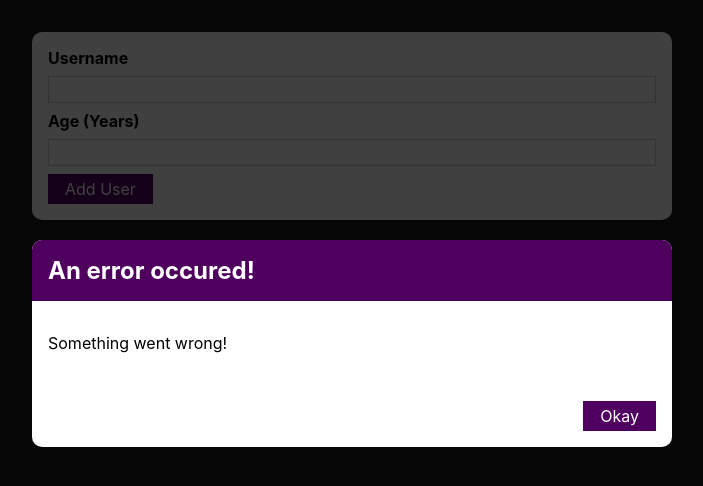
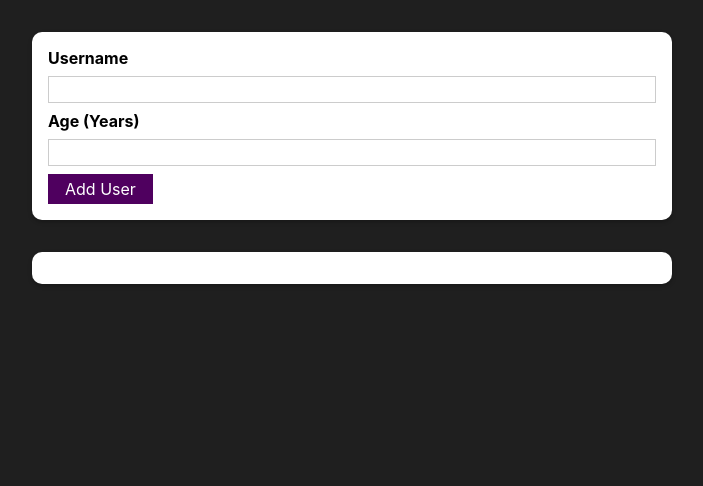
Before and after one commit to rbcuellar98/ReactJS, a React (Create React App) app in the folder usercreation-app/: page / in a window 1280 px wide. Shown: the top 486 px of the page, without its empty margins (288-991 px from the left). Built offline with nearby package versions, Linux system fonts and the light colour scheme.

Commit message:
fixed modal error for prompt staying on screen

```diff
--- a/usercreation-app/src/components/UI/ErrorModal.js
+++ b/usercreation-app/src/components/UI/ErrorModal.js
@@ -6,7 +6,7 @@
 const ErrorModal = props => {
     return (
         <div>
-            <div className={classes.backdrop}/>
+            <div className={classes.backdrop} onClick={props.onConfirm}/>
             <Card className={classes.modal}>
                 <header className={classes.header}>
                     <h2>{props.title}</h2>
@@ -15,7 +15,7 @@
                 <p>{props.message}</p>
             </div>
             <footer className={classes.actions}>
-                <Button>Okay</Button>
+                <Button onClick={props.onConfirm}>Okay</Button>
             </footer>
             </Card>
         </div>
--- a/usercreation-app/src/components/Users/AddUser.js
+++ b/usercreation-app/src/components/Users/AddUser.js
@@ -8,13 +8,22 @@
     // array destructuring pulling the elements out of the array
     const [enteredUsername, setEnteredUsername] = useState('');
     const [enteredAge, setEnteredAge] = useState('');
+    const [error, setError] = useState();
 
     const addUserHandler = (event) =>{
         event.preventDefault();
         if(enteredUsername.trim().length === 0 || enteredAge.trim().length === 0){
+            setError({
+                title: 'Invalid input',
+                message: 'Please enter a valid name and age (non-empty value).'
+            });
             return;
         }
         if(+enteredAge < 1){ // ENSURE THAT IS A NUMBER BEING INPUTED
+            setError({
+                title: 'Invalid age',
+                message: 'Please enter a valid age bigger than 0.'
+            });
             return;
         }
         props.onAddUser(enteredUsername, enteredAge);
@@ -28,11 +37,15 @@
     const ageChangeHandler = (event) =>{
         setEnteredAge(event.target.value);
     }
+    const errorHandler = () => {
+        setError(null);
+    }
 
 
     return(
     <div>
-        <ErrorModal title="An error occured!" message="Something went wrong!"/>
+        {/*render jsx element with error message*/}
+     {error && <ErrorModal title={error.title} message={error.message} onConfirm={errorHandler}/>}
         <Card className={classes.input}>
             <form onSubmit={addUserHandler}>
                 <label htmlFor="username"> Username</label>
```
